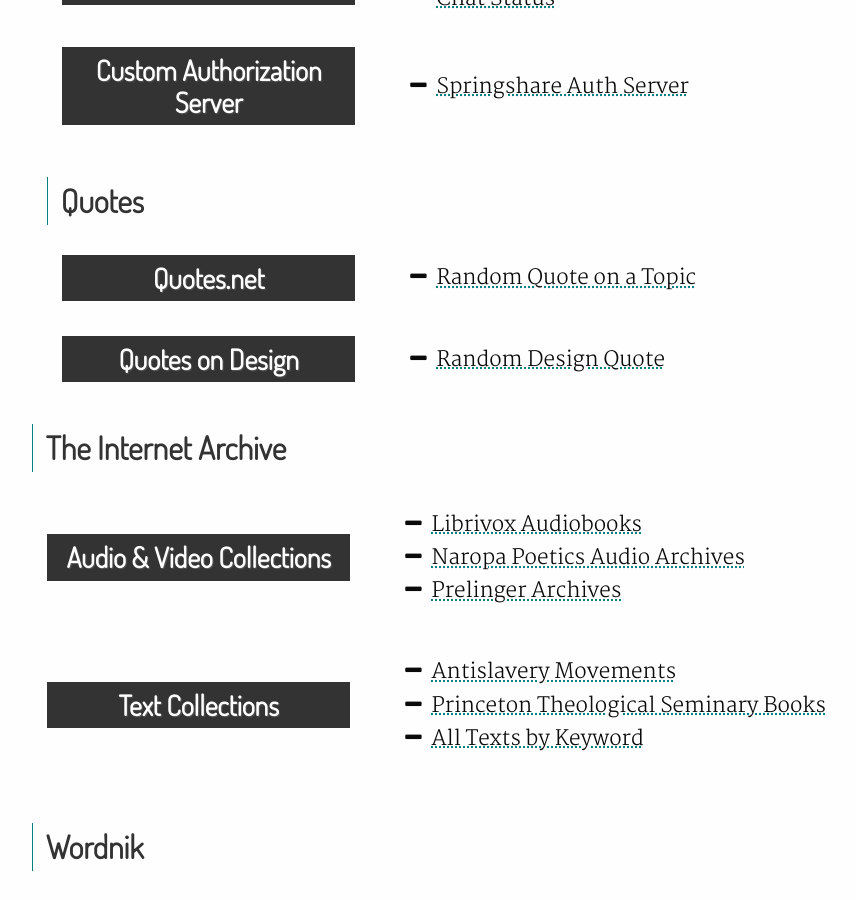
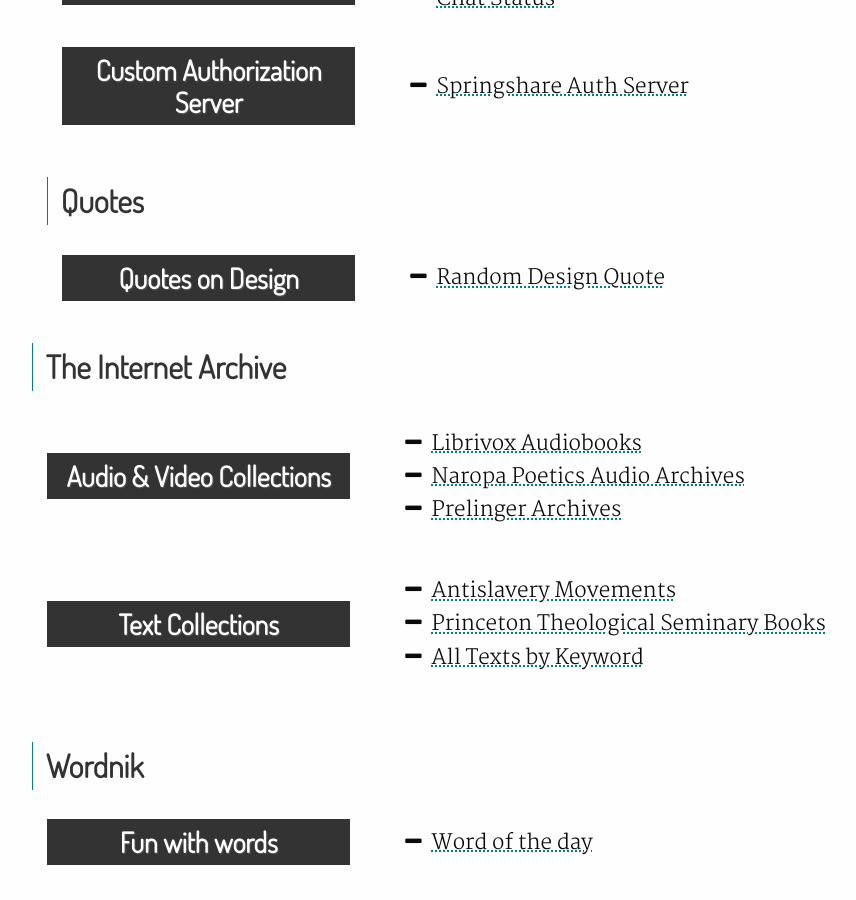
Before and after one commit to BradCoffield/APIs-for-librarians, a Jekyll site: the page built from index.html, in a window 1280 px wide and 900 px high, scrolled down 1255 px. Shown: the whole window, without its empty margins (108-964 px from the left). Built offline with Jekyll 4.4.1, drawn with Linux system fonts in a browser that asks for light colours.

Commit message:
quotes.net just gave cors error in testing. wtf.

```diff
--- a/index.html
+++ b/index.html
@@ -116,7 +116,7 @@
             Quotes
         </h3>
     </div>
-    <div class="small-12 columns service-container-new">
+    <!-- <div class="small-12 columns service-container-new">
         <div class="small-12 medium-4 columns">
             <h4 class="post-side-title">Quotes.net</h4>
         </div>
@@ -135,7 +135,7 @@
             </ul>
         </div>
 
-    </div>
+    </div> -->
     <div class="small-12 columns service-container-new">
         <div class="small-12 medium-4 columns">
             <h4 class="post-side-title">Quotes on Design
```
